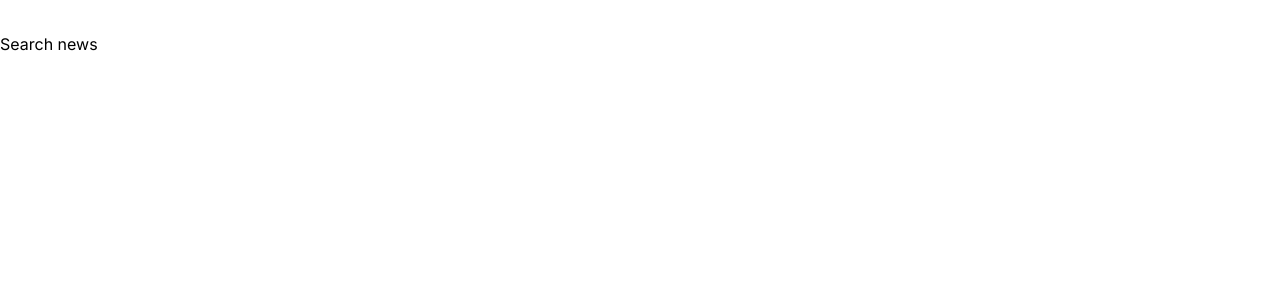
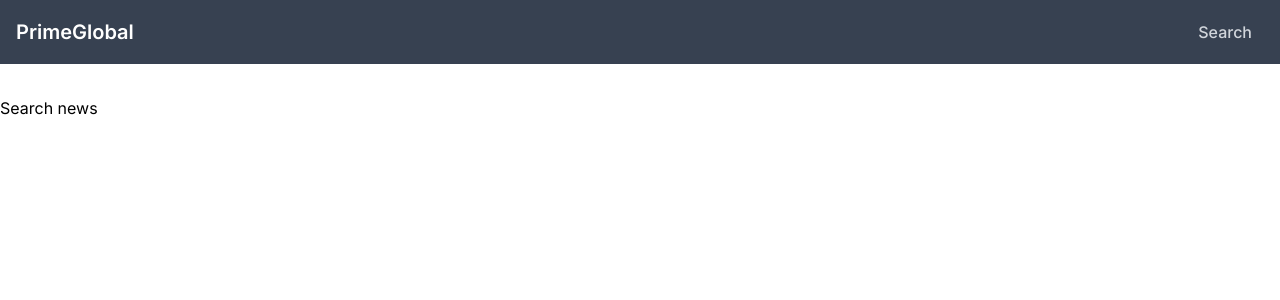
Before and after one commit to kunalkashyap-1/News_NextJS, a Next.js app: page /search in a window 1280 px wide. Shown: the top 300 px of the page. Built offline with nearby package versions, Linux system fonts and the light colour scheme.

Commit message:
navbar and styles

```diff
--- a/src/app/globals.css
+++ b/src/app/globals.css
@@ -5,3 +5,9 @@
 .pageContainer{
     margin:2rem auto;
 }
+
+.card-custom{
+    height:24rem;
+    margin:1rem;
+    /* border-radius: 15%; */
+}
--- a/src/app/layout.tsx
+++ b/src/app/layout.tsx
@@ -1,25 +1,25 @@
-import './globals.css'
-import { Inter } from 'next/font/google'
+import "./globals.css";
+import { Inter } from "next/font/google";
+import Navbar from "../components/Navbar";
 
-const inter = Inter({ subsets: ['latin'] })
+const inter = Inter({ subsets: ["latin"] });
 
 export const metadata = {
-  title: 'News',
-  description: 'Generated by create next app',
-}
+  title: "News",
+  description: "Generated by create next app",
+};
 
 export default function RootLayout({
   children,
 }: {
-  children: React.ReactNode
+  children: React.ReactNode;
 }) {
   return (
     <html lang="en">
       <body className={inter.className}>
-        <div className="pageContainer">
-        {children}
-        </div>
-        </body>
+        <Navbar />
+        <div className="pageContainer">{children}</div>
+      </body>
     </html>
-  )
+  );
 }
--- a/src/app/page.tsx
+++ b/src/app/page.tsx
@@ -1,4 +1,3 @@
-import Link from "next/link";
 import ArticleGrid from "../components/ArticleGrid";
 import { Response } from "../../models/NewsArticles";
 import { getData } from "../api";
@@ -9,8 +8,7 @@ export default async function HomePage() {
   );
   return (
     <div>
-      <h1>Home Page</h1>
-      <Link href="/search">Search</Link>
+      <h1 className="text-xl">Breaking news</h1>
       <ArticleGrid articles={news.Data}/>
     </div>
   );
--- a/src/components/ArticleGrid.tsx
+++ b/src/components/ArticleGrid.tsx
@@ -8,9 +8,9 @@ interface NewsArticlesProps {
 const ArticleGrid = ({ articles }: NewsArticlesProps) => {
   return (
     <div className="container mx-auto">
-      <div className="grid grid-cols-4">
+      <div className="grid grid-cols-4 ">
         {articles.map((article) => {
-          return <div key={article.link} className="col-span-6 sm:col-span-1">
+          return <div key={article.link} className="col-span-6 sm:col-span-1 card-custom" >
             <ArticleModel article={article}/>
           </div>;
         })}
--- a/src/components/ArticleModel.tsx
+++ b/src/components/ArticleModel.tsx
@@ -9,8 +9,10 @@ const ArticleModel = ({
   article: { title, imageUrl, content, link },
 }: ArticleProps) => {
   const validImageUrl = imageUrl ? imageUrl : "custom link to a default image";
+  const truncatedContent = content.length > 100 ? `${content.substring(0, 100)}...` : content;
+
   return (
-    <a className="max-w-sm rounded overflow-hidden shadow-lg">
+    <a href={link} className="max-w-sm overflow-hidden  shadow-lg">
       <Image
         className="w-full"
         src={validImageUrl}
@@ -20,7 +22,7 @@ const ArticleModel = ({
       />
       <div className="px-6 py-4">
         <div className="font-bold text-xl mb-2">{title}</div>
-        <p className="text-gray-700 text-base">{content}</p>
+        <p className="text-gray-700 text-base">{truncatedContent}</p>
       </div>
     </a>
   );
--- /dev/null
+++ b/src/components/Navbar.tsx
@@ -0,0 +1,21 @@
+import Link from "next/link";
+
+const Navbar = () => {
+    return (
+        <nav className="bg-gray-700">
+  <div className="container mx-auto px-4">
+    <div className="flex items-center justify-between h-16">
+      <div className="flex items-center">
+        <Link className="text-white text-xl font-semibold" href="/">PrimeGlobal</Link>
+      </div>
+      <div className="flex">
+      <Link className="text-gray-300 hover:text-white px-3 py-2 rounded-md text-md font-medium" href="/search">Search</Link>
+      </div>
+    </div>
+  </div>
+</nav>
+
+    );
+};
+
+export default Navbar;
```
